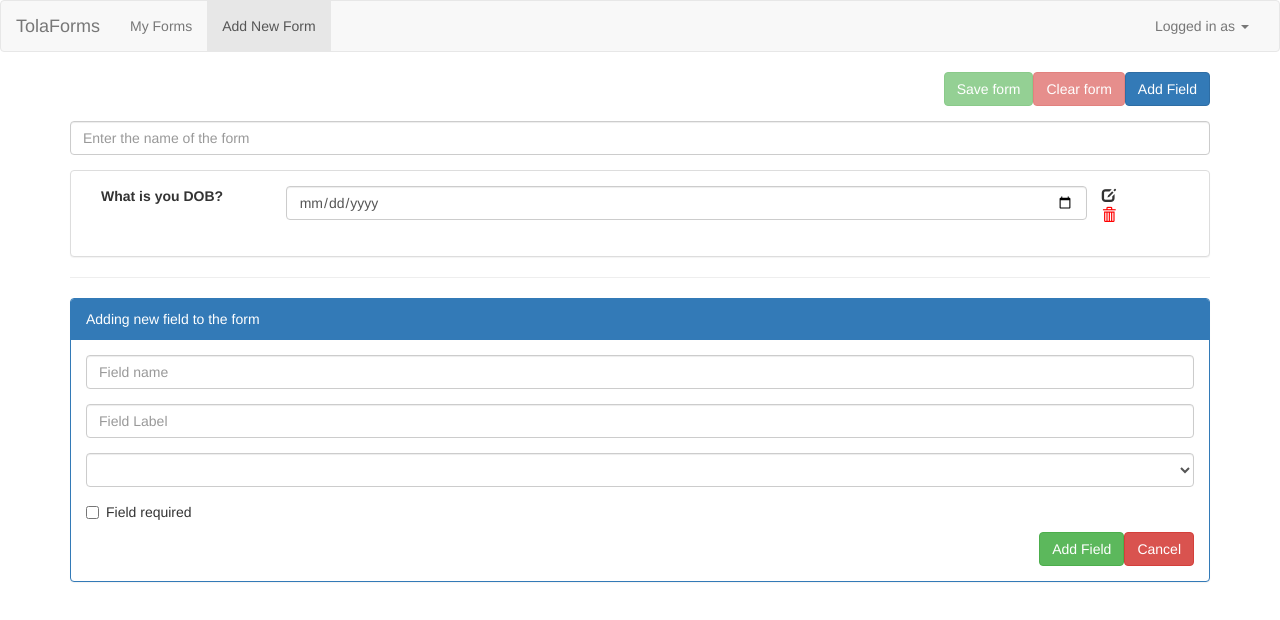
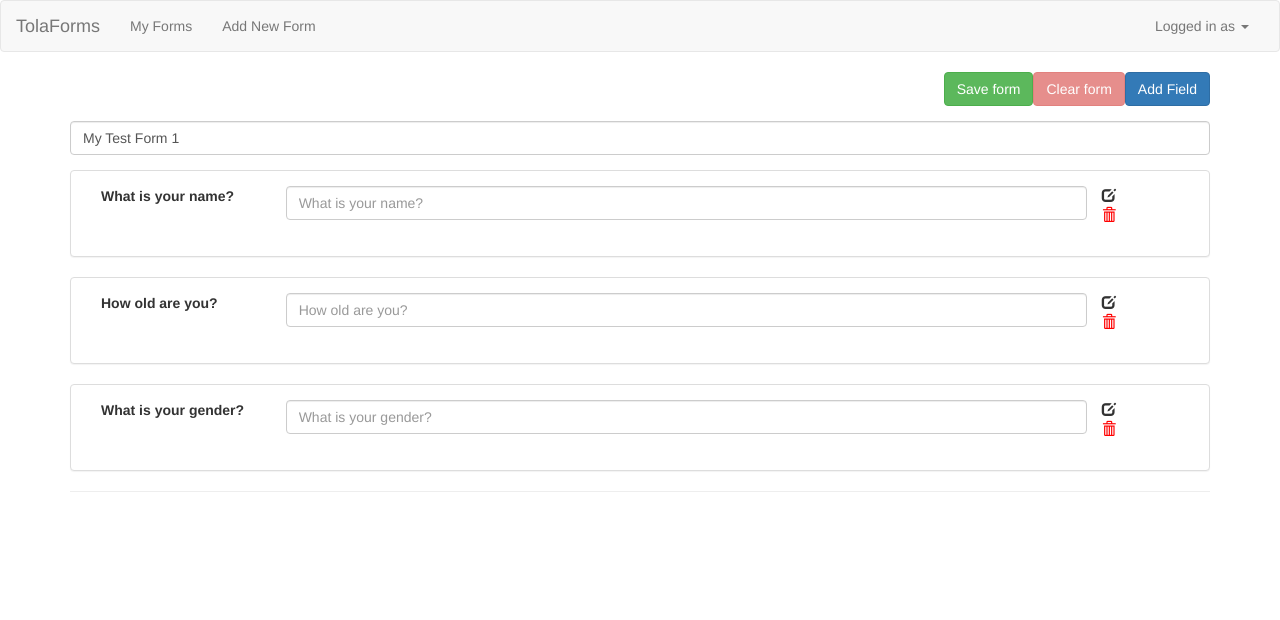
Before and after one commit to worldreliefgermany/TolaForms, an Angular app: page /forms/0 in a window 1280 px wide. Shown: the top 620 px of the page. Built offline with nearby package versions, Linux system fonts and the light colour scheme.

Commit message:
made edit and creating new form work

```diff
--- a/src/app/app.module.ts
+++ b/src/app/app.module.ts
@@ -15,6 +15,7 @@
 const appRoutes: Routes =  [
   { path: '', component: FormListComponent},
   { path: 'forms', component: FormListComponent},
+  { path: 'forms/newform', component: FormDefinitionComponent},
   { path: 'forms/:id', component: FormDefinitionComponent },
 ];
 
--- a/src/app/form-list/form-definition/field-definition/field-definition.component.ts
+++ b/src/app/form-list/form-definition/field-definition/field-definition.component.ts
@@ -1,8 +1,9 @@
-import { Component, OnInit, ViewChild } from '@angular/core';
-
+import { Component, OnInit, ViewChild, Input } from '@angular/core';
+import { ActivatedRoute } from '@angular/router';
 import { NgForm } from '@angular/forms';
 
-import { FielddefService } from '../../../shared/fielddef.service';
+import { FormdefService } from '../../../shared/formdef.service';
+import { Fielddef } from '../../../shared/fielddef.model';
 
 @Component({
   selector: 'app-field-definition',
@@ -12,20 +13,25 @@
 export class FieldDefinitionComponent implements OnInit {
 
     @ViewChild('f') fielddef: NgForm;
+    id: number;
+    @Input() displayAddForm = false;
 
-    constructor(private fielddefSerivice: FielddefService) { }
+    constructor(private route: ActivatedRoute,
+                private formdefService: FormdefService) { }
 
     ngOnInit() {
+        this.id = this.route.snapshot.params['id'];
     }
 
     onAddField() {
-        this.fielddefSerivice.addFielddef(
-            this.fielddef.value.name,
-            this.fielddef.value.label,
-            this.fielddef.value.type,
-            this.fielddef.value.required
-        );
-        console.log(this.fielddefSerivice.fields);
+        const fielddef = {
+            name: this.fielddef.value.name,
+            label: this.fielddef.value.label,
+            type: this.fielddef.value.type,
+            required: this.fielddef.value.required
+        }
+        this.formdefService.addFielddef(this.id, fielddef);
+        console.log(this.formdefService.forms[this.id].fields);
         this.fielddef.reset();
     }
 }
--- a/src/app/form-list/form-definition/form-definition.component.html
+++ b/src/app/form-list/form-definition/form-definition.component.html
@@ -12,15 +12,14 @@
                 class="form-control"
                 id="name"
                 name ="name"
-                ngModel
+                [(ngModel)]="formdata.name"
                 placeholder="Enter the name of the form"
                 required>
         </div>
     </div>
-
 </form>
 
-<div class="panel panel-default" *ngFor="let field of fields">
+<div class="panel panel-default" *ngFor="let field of formdata.fields">
     <div class="form-group">
         <div class="panel-body">
             <label for={{field.name}} class="col-sm-2 control-label">{{field.label}}</label>
@@ -46,4 +45,4 @@
 
 <hr >
 
-<app-field-definition></app-field-definition>
+<app-field-definition *ngIf="displayAddForm"></app-field-definition>
--- a/src/app/form-list/form-definition/form-definition.component.ts
+++ b/src/app/form-list/form-definition/form-definition.component.ts
@@ -3,34 +3,50 @@
 import { NgForm } from '@angular/forms';
 
 import { FormdefService } from '../../shared/formdef.service';
-import { FielddefService } from '../../shared/fielddef.service';
 
 import { Fielddef } from '../../shared/fielddef.model';
+import { Formdef } from '../../shared/formdef.model';
 
 @Component({
   selector: 'app-form-definition',
   templateUrl: './form-definition.component.html',
   styleUrls: ['./form-definition.component.css'],
-  providers: [FielddefService]
 })
 export class FormDefinitionComponent implements OnInit {
     @ViewChild('f') formdef: NgForm;
-
+    formId: number;
+    formdata: Formdef;
     fields: Fielddef[] = [];
 
     constructor(private router: Router,
                 private route: ActivatedRoute,
-                private formdefService: FormdefService,
-                private fielddefSerivice: FielddefService ) { }
+                private formdefService: FormdefService ) { }
 
     ngOnInit() {
-        console.log('ngOnInit... ' + this.route.snapshot.params['id']);
-        this.fields = this.fielddefSerivice.fields;
+        this.formId = this.route.snapshot.params['id'];
+        if (this.formId) {
+            this.fields = this.formdefService.forms[this.formId].fields;
+            this.formdata = this.formdefService.forms[this.formId];
+            console.log(this.formdata);
+        } else {
+            this.formdata = {name: '', fields: this.fields};
+        }
+
     }
 
     onSubmitForm() {
-        this.formdefService.addFormdef(this.formdef.value.name, this.fields);
-        console.log(this.formdefService.forms);
+        if (this.formId) {
+            this.formdefService.updateFormdef(
+                this.formId,
+                this.formdef.value.name,
+                this.fields
+            );
+        } else {
+            this.formdefService.addFormdef(
+                this.formdef.value.name,
+                this.fields
+            );
+        }
     }
 
     onResetForm() {
--- a/src/app/header/header.component.html
+++ b/src/app/header/header.component.html
@@ -19,7 +19,9 @@
                         [routerLinkActiveOptions]="{exact: true}">
                         <a routerLink="/">My Forms</a>
                     </li>
-                    <li routerLinkActive="active"><a [routerLink]="['/forms']">Add New Form</a></li>
+                    <li routerLinkActive="active">
+                        <a [routerLink]="['/forms/newform']">Add New Form</a>
+                    </li>
                 </ul>
                 <ul class="nav navbar-nav navbar-right">
                     <li class="dropdown">
--- a/src/app/shared/fielddef.service.ts
+++ /dev/null
@@ -1,18 +0,0 @@
-import { Injectable } from '@angular/core';
-
-@Injectable()
-export class FielddefService {
-    fields: [{'name': string, 'label': string, 'type': string, 'required': boolean}] =
-        [{'name': 'dob', 'label': 'What is you DOB?', 'type': 'date', 'required': false}];
-
-    addFielddef(name: string, label: string, type: string, required: boolean) {
-        this.fields.push({name: name, label: label, type: type, required: required});
-        console.log('fielddef created and pushed to forms array!');
-    }
-
-
-    updateFielddef(id: number, name: string,  label: string, type: string, required: boolean) {
-        this.fields[id] = {name: name, label: label, type: type, required: required};
-        console.log('fielddef updated!');
-    }
-}
--- a/src/app/shared/formdef.model.ts
+++ b/src/app/shared/formdef.model.ts
@@ -1,5 +1,5 @@
 import { Fielddef } from './fielddef.model';
 
 export class Formdef {
-    constructor(public name: string, fields: Fielddef[]) {}
+    constructor(public name: string, public fields: Fielddef[]) {}
 }
--- a/src/app/shared/formdef.service.ts
+++ b/src/app/shared/formdef.service.ts
@@ -1,4 +1,6 @@
 import { Injectable } from '@angular/core';
+
+import { Fielddef } from './fielddef.model';
 
 @Injectable()
 export class FormdefService {
@@ -24,12 +26,14 @@
 
     addFormdef(name: string, fields: {name: string, label: string, type: string, required: boolean}[]) {
         this.forms.push({name: name, fields: fields});
-        console.log('formdef created and pushed to forms array!');
     }
 
 
-    updateFormdef(id: number, name: string, fields: [{name: string, label: string, type: string, required: boolean}]) {
+    updateFormdef(id: number, name: string, fields: {name: string, label: string, type: string, required: boolean}[]) {
         this.forms[id] = {name: name, fields: fields};
-        console.log('formdef updated!');
+    }
+
+    addFielddef(id: number, fielddef: Fielddef) {
+        this.forms[id].fields.push(fielddef);
     }
 }
```
